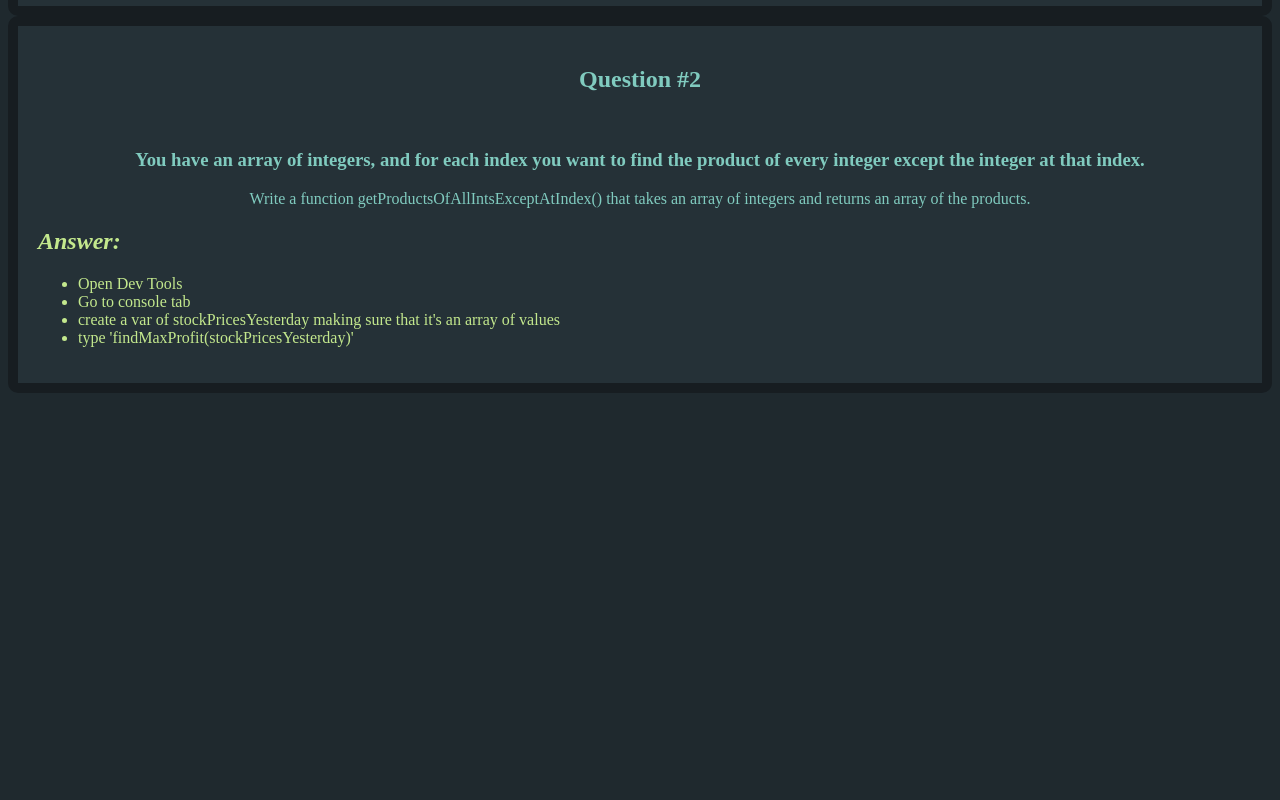
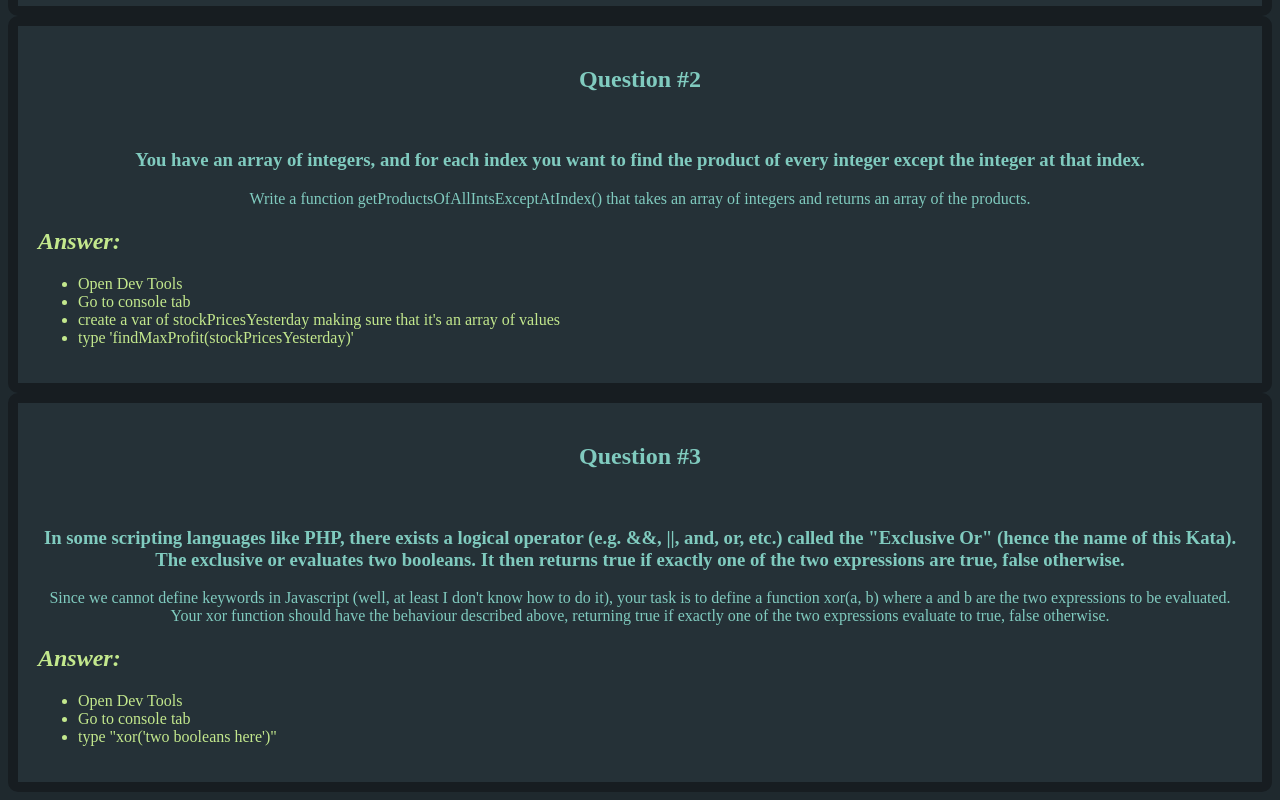
Before and after one commit to benjieCodes/Algorithms, a plain HTML site: page index.html in a window 1280 px wide. Shown: the part 493-1293 px from the top of the page. Before the commit the page ends 894 px from the top, so only its background shows below. Drawn offline with Linux system fonts and the light colour scheme.

Commit message:
created a question 3 and answered it

```diff
--- a/index.html
+++ b/index.html
@@ -48,6 +48,23 @@
             </ul>
       </div>
     </div>
+    <div class="questionContainer">
+      <div class="question">
+        <h2>Question #3</h2><br>
+          <h3>In some scripting languages like PHP, there exists a logical operator (e.g. &&, ||, and, or, etc.) called the "Exclusive Or" (hence the name of this Kata). The exclusive or evaluates two booleans. It then returns true if exactly one of the two expressions are true, false otherwise.</h3>
+            <p>
+              Since we cannot define keywords in Javascript (well, at least I don't know how to do it), your task is to define a function xor(a, b) where a and b are the two expressions to be evaluated. Your xor function should have the behaviour described above, returning true if exactly one of the two expressions evaluate to true, false otherwise.
+            </p>
+      </div>
+      <div class="answer">
+        <h2><em>Answer:</em></h2>
+            <ul>
+              <li>Open Dev Tools</li>
+              <li>Go to console tab</li>
+              <li>type "xor('two booleans here')"</li>
+            </ul>
+      </div>
+    </div>
     <script src="./main.js"></script>
   </body>
 </html>
--- a/main.js
+++ b/main.js
@@ -64,3 +64,9 @@ function findMaxProfit(stockPricesYesterday) {
 }
 
 // learned the greedy algorithm. I'm sure it will be used in Q2 as well.
+
+
+// Answer for Question 3, function for a PHP "xor" (exclusive or) logical operator
+function xor(a, b) {
+  return a != b
+}
```
